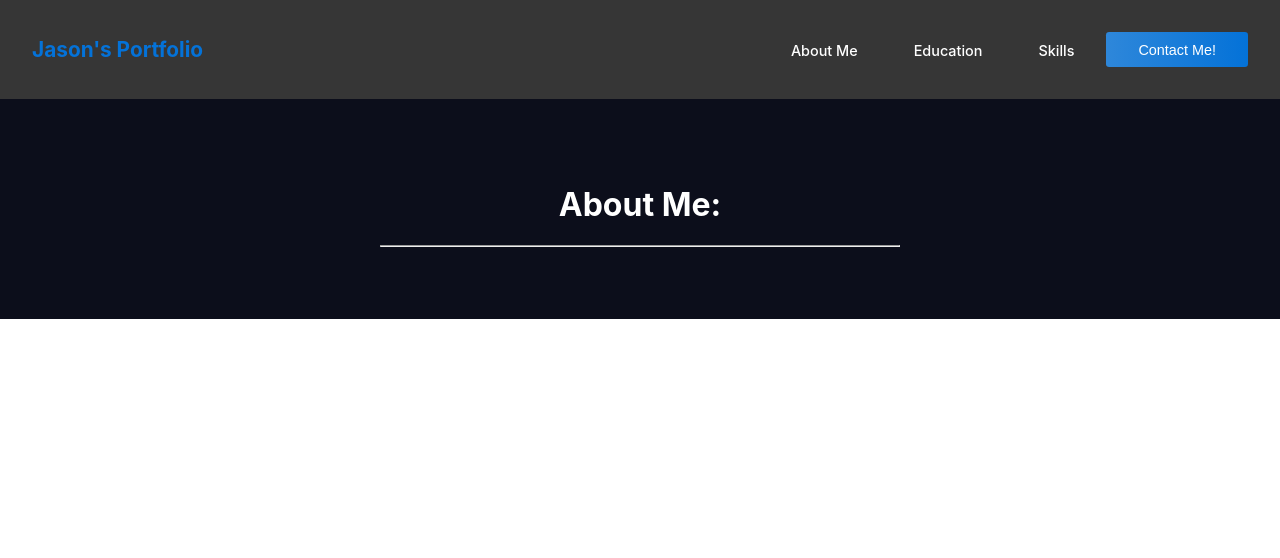
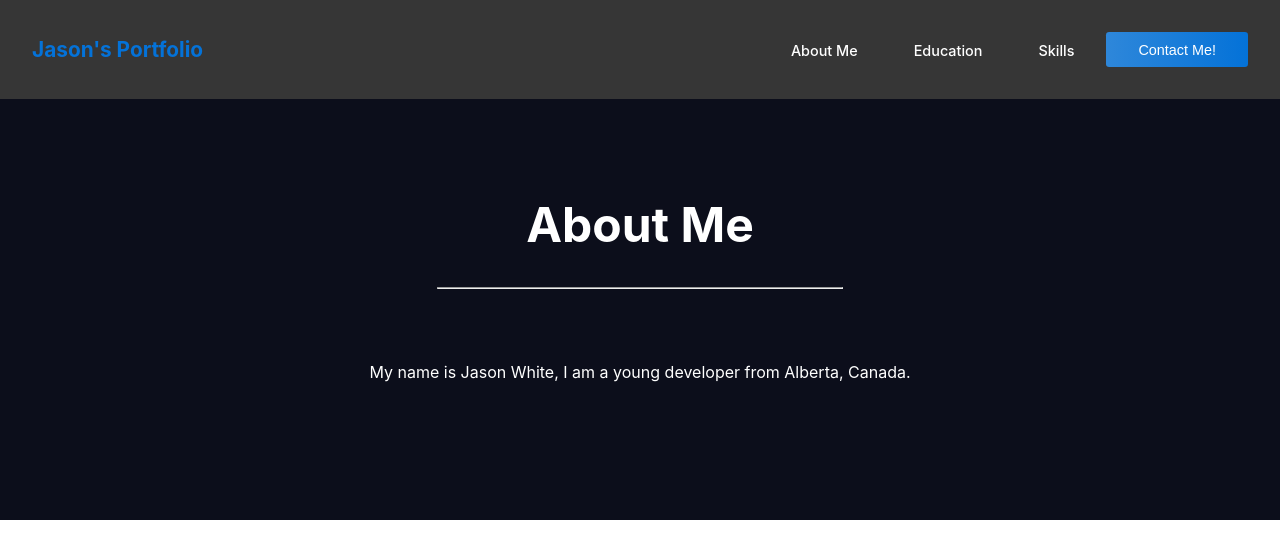
Before and after one commit to JasonR-White23/JasonPortfolio, a React (Create React App) app in the folder portfolio/: page / in a window 1280 px wide. Shown: the top 558 px of the page. Built offline with nearby package versions, Linux system fonts and the light colour scheme.

Commit message:
Added more content to the AboutMe.jsx file

```diff
--- a/portfolio/src/components/AboutMe/AboutMe.css
+++ b/portfolio/src/components/AboutMe/AboutMe.css
@@ -1,15 +1,28 @@
 
-.about-title {
+.about-wrapper {
 
     color: #fff;
     text-align: center;
     padding: 5%;
-    margin: 0;
     background-color: #0c0e1b;
     position: relative;
 }
 
-.about-title hr {
+.about-title {
 
-    width: 45%;
+    font-size: xxx-large;
+    color: #fff;
+    text-align: center;
+    background-color: #0c0e1b;
+    position: relative;
 }
+
+.about-wrapper hr {
+
+    width: 35%;
+}
+
+.about-content {
+
+    padding: 5%;
+}
--- a/portfolio/src/components/AboutMe/AboutMe.jsx
+++ b/portfolio/src/components/AboutMe/AboutMe.jsx
@@ -4,11 +4,16 @@ import './AboutMe.css';
 const AboutMe = () => {
   return (
     <>
-        <div className="about-title">
-            <h1 >
-              About Me:
+        <div className="about-wrapper">
+            <h1 className="about-title">
+              About Me
             </h1>
             <hr/>
+
+            <p className="about-content">
+                My name is Jason White, I am a young developer from Alberta, Canada.
+            </p>
+
         </div>
 
 
```
